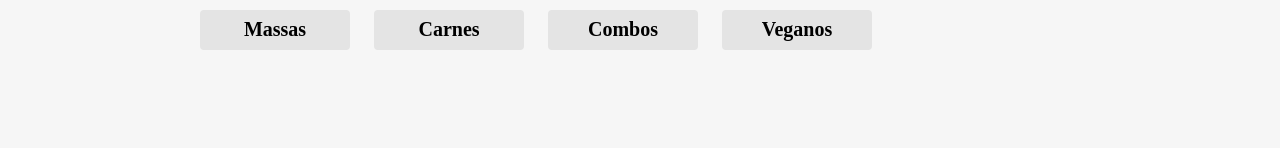
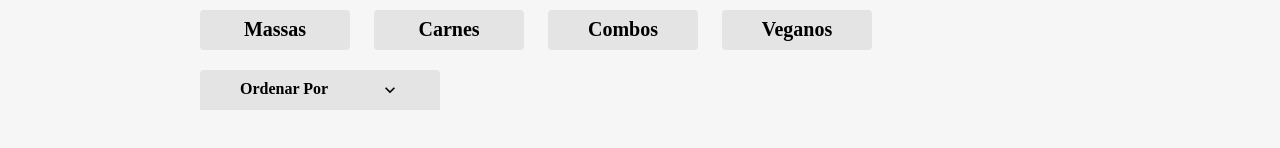
Before and after one commit to saulomagalhaes/aluroni, a React (Create React App) app: page / in a window 1280 px wide. Shown: the part 644-792 px from the top of the page. Built offline with nearby package versions, Linux system fonts and the light colour scheme; a web font is replaced by a local one.

Commit message:
feat: :sparkles: cria componente ordination

```diff
--- /dev/null
+++ b/src/pages/Menu/Ordination/Ordination.module.scss
@@ -0,0 +1,50 @@
+@import "styles/variables";
+
+.ordenador {
+  align-items: center;
+  background-color: $grey;
+  border: none;
+  border-top-left-radius: 4px;
+  border-top-right-radius: 4px;
+  display: flex;
+  font-size: 1rem;
+  font-weight: bold;
+  height: 40px;
+  justify-content: space-between;
+  min-width: 240px;
+  padding: 0 40px;
+  position: relative;
+  cursor: pointer;
+  &--ativo {
+    background-color: $blue;
+    color: white;
+  }
+  &__options {
+    display: none;
+    position: absolute;
+    left: 0;
+    flex-direction: column;
+    top: 100%;
+    width: 100%;
+    &--ativo {
+      display: flex;
+    }
+  }
+  &__option {
+    align-items: center;
+    background-color: $grey;
+    border-top: 2px solid $light-grey;
+    box-sizing: border-box;
+    color: $black;
+    display: flex;
+    height: 40px;
+    justify-content: center;
+    width: inherit;
+    &:hover,
+    &--ativo {
+      background-color: $blue;
+      cursor: pointer;
+      color: white;
+    }
+  }
+}
--- /dev/null
+++ b/src/pages/Menu/Ordination/index.tsx
@@ -0,0 +1,37 @@
+import classNames from 'classnames';
+import { useState } from 'react';
+import { MdKeyboardArrowDown, MdKeyboardArrowUp } from 'react-icons/md';
+import options from './options.json';
+import styles from './Ordination.module.scss';
+
+interface Props{
+  ordination: string;
+  setOrdination: React.Dispatch<React.SetStateAction<string>>;
+}
+
+export default function Ordination({ordination, setOrdination}:Props) {
+  const [open, setOpen] = useState(false);
+  const ordinationName = ordination && options.find(option => option.value === ordination)?.nome;
+  return (
+    <button className={classNames({
+      [styles.ordenador]: true,
+      [styles["ordenador--ativo"]]: ordination !== ""
+    })}
+      onClick={() => setOpen(!open)}
+      onBlur={() => setOpen(false)}
+    >
+      <span>{ordinationName || "Ordenar Por"}</span>
+      {open ? <MdKeyboardArrowUp size={20} /> : <MdKeyboardArrowDown size={20} />}
+      <div className={classNames({
+        [styles.ordenador__options]: true,
+        [styles["ordenador__options--ativo"]]: open
+      })}>
+        {options.map(option => (
+          <div className={styles.ordenador__option} key={option.value} onClick={()=> setOrdination(option.value)}>
+            {option.nome}
+          </div>
+        ))}
+      </div>
+    </button>
+  )
+}
--- /dev/null
+++ b/src/pages/Menu/Ordination/options.json
@@ -0,0 +1,18 @@
+[
+  {
+    "nome": "",
+    "value": ""
+  },
+  {
+    "nome": "Porção",
+    "value": "porcao"
+  },
+  {
+    "nome": "Qtd. pessoas",
+    "value": "qtd_pessoas"
+  },
+  {
+    "nome": "Preço",
+    "value": "preco"
+  }
+]
--- a/src/pages/Menu/index.tsx
+++ b/src/pages/Menu/index.tsx
@@ -2,11 +2,13 @@ import { ReactComponent as Logo } from 'assets/images/logo.svg';
 import { useState } from 'react';
 import Filters from './Filters';
 import styles from './Menu.module.scss';
+import Ordination from './Ordination';
 import Search from './Search';
 
 export default function Menu() {
   const [search, setSearch] = useState('');
   const [filter, setFilter] = useState<number | null>(null);
+  const [ordination, setOrdination] = useState("");
   return (
     <main>
       <nav className={styles.menu}>
@@ -22,6 +24,7 @@ export default function Menu() {
         <Search search={search} setSearch={setSearch} />
         <div className={styles.cardapio__filtros}>
           <Filters filter={filter} setFilter={setFilter} />
+          <Ordination ordination={ordination} setOrdination={setOrdination} />
         </div>
       </section>
     </main>
```
